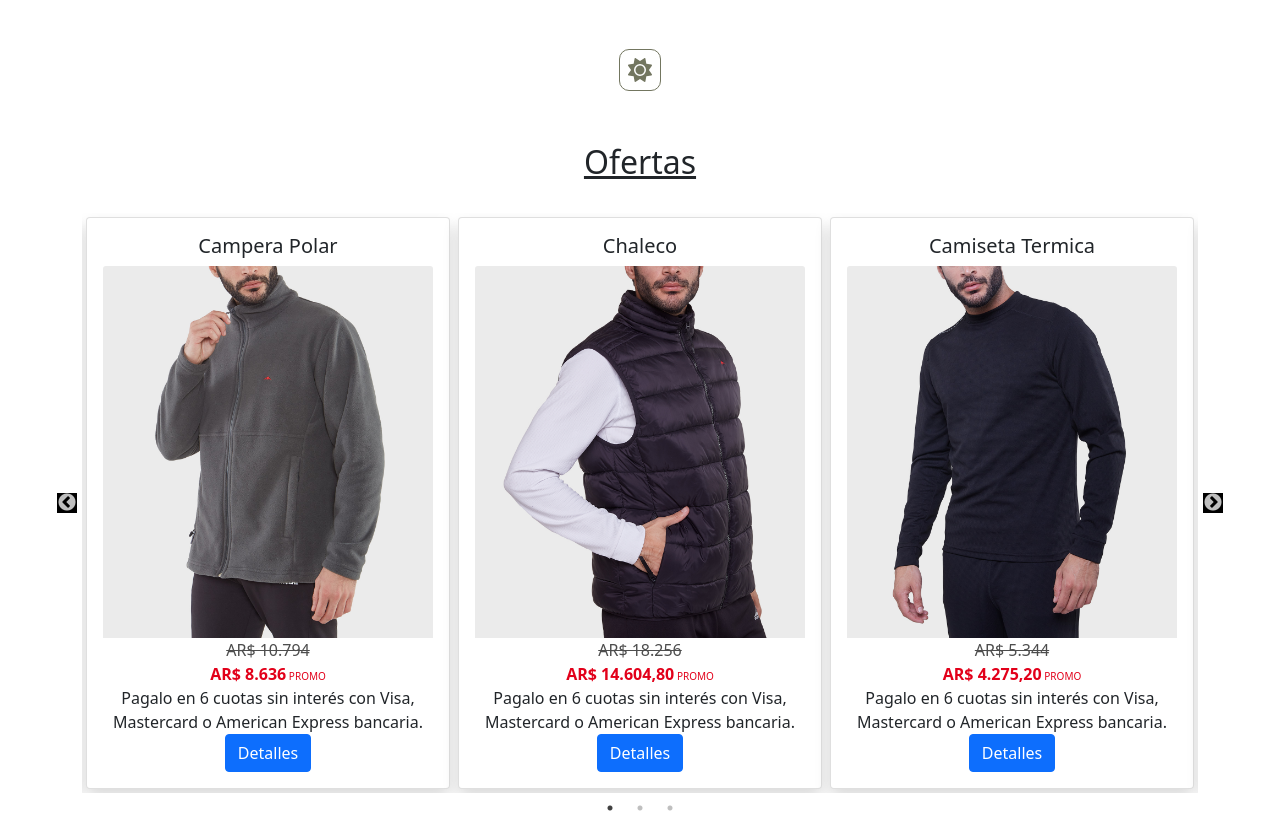
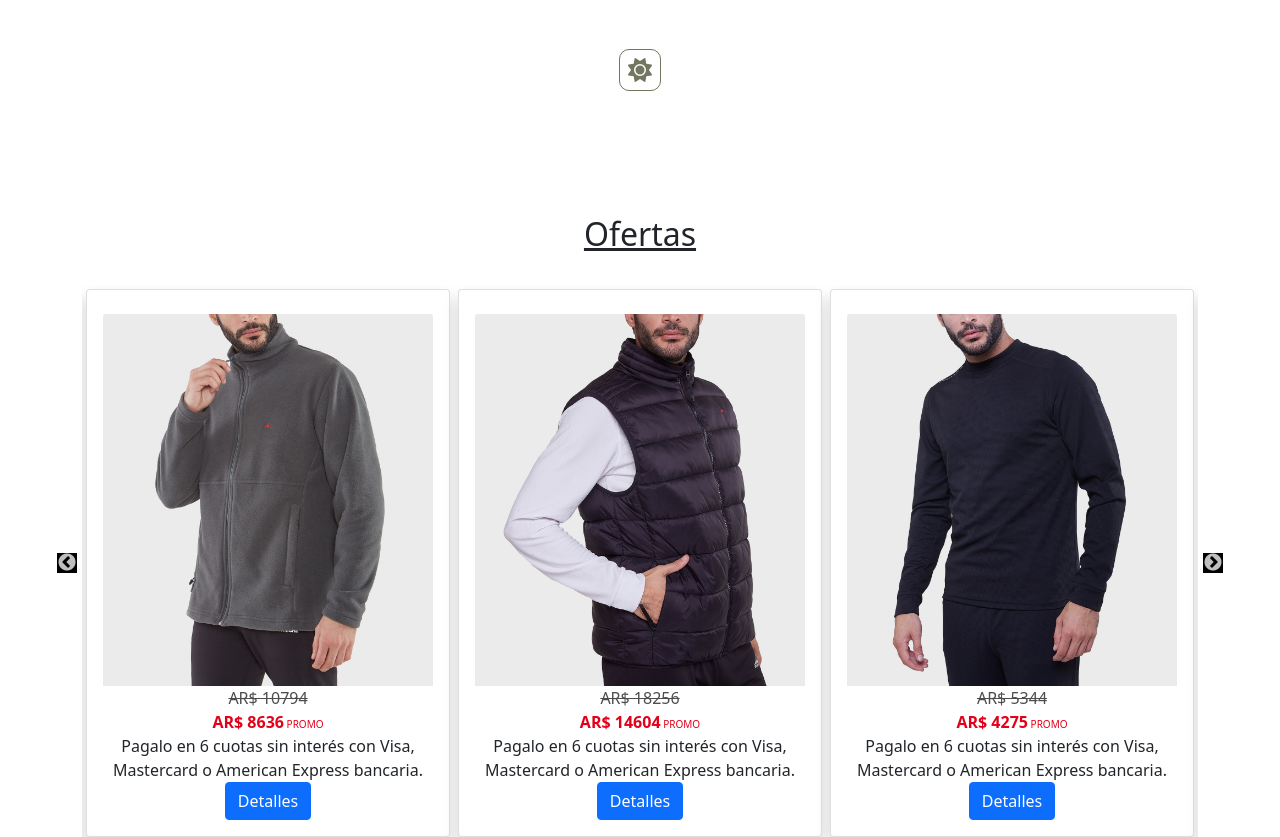
Before and after one commit to cdcalleja/Grupo-1-Proyecto-React, a React (Create React App) app: page / in a window 1280 px wide. Shown: the top 837 px of the page. Built offline with nearby package versions, Linux system fonts and the light colour scheme.

Commit message:
Modal terminado

```diff
--- a/src/App.jsx
+++ b/src/App.jsx
@@ -1,5 +1,5 @@
 import Details from "./components/Detalles/Details";
-import Products from "./components/Productos/Products";
+
 import ModoOscuro from "./components/Darktheme/ModoOscuro";
 import Productos from "./components/Productos/Productos";
 
@@ -9,12 +9,11 @@ import Productos from "./components/Productos/Productos";
 function App() {
   return (
     <div>
-      <ModoOscuro></ModoOscuro>
-      <Products></Products>
-      <br /><br />
-      <Productos></Productos>
+      <ModoOscuro/>
       <br /><br /><br />
-      <Details></Details>
+      <Productos/>
+      <br /><br /><br />
+      <Details/>
 
 
       {/* ToDoList
--- a/src/components/Productos/Productos.jsx
+++ b/src/components/Productos/Productos.jsx
@@ -2,11 +2,11 @@ import React from "react";
 import Slider from "react-slick";
 import "slick-carousel/slick/slick.css";
 import "slick-carousel/slick/slick-theme.css";
-import { Container, Col, Card, Button, Modal } from "react-bootstrap";
+import { Container, Col, Card} from "react-bootstrap";
 import '../Productos/products.css'
 import { ofertasDB } from "../../data/ofertas";
 import Emergente from "../Emergente/Emergente";
-import { useState } from 'react';
+// import { useState } from 'react';
 
 
 function SampleNextArrow(props) {
@@ -35,15 +35,6 @@ function SamplePrevArrow(props) {
 
 
 const Productos = () => {
-
-    const [show, setShow] = useState(false);
-
-    const handleClose = () => setShow(false);
-    const handleShow = () => setShow(true);
-
-    const [contador, setContador] = useState(0);
-    const sumar = () => setContador(contador + 1);
-    const restar = () => setContador(contador - 1);
 
     var settings = {
         dots: true,
@@ -97,43 +88,18 @@ const Productos = () => {
                             <Col xs={12} md={4} lg={2} key={e.id}>
                                 <Card className="text-center shadow m-2 m-md-1 h-100" style={{ boxSizing: "content-box" }}>
                                     <Card.Body >
-                                        <Card.Title>{e.name}</Card.Title>
+                                        <Card.Title></Card.Title>
                                         <Card.Img variant="top" src={e.img} />
                                         <span className="price-old">{e.priceold}</span>
                                         <br></br>
-                                        <span className="price-offer">{e.pricenew}</span>
-                                        <span className="price-name">     {e.promo}</span>
+                                        <span className="price-offer">AR$ {e.pricenew}</span>
+                                        <span className="price-name"> {e.promo}</span>
                                         <br />
                                         <span className="cuotas"> Pagalo en 6 cuotas sin interés con Visa, Mastercard o American Express bancaria.</span>
                                         <br />
 
-                                        <Emergente></Emergente>
-                                        <Button variant="primary" onClick={handleShow}>
-                                            Detalles
-                                        </Button>
-                                        {
-                                            <Modal show={show} onHide={handleClose}>
-                                                <Modal.Header closeButton>
-                                                    <Modal.Title>Compras</Modal.Title>
-                                                </Modal.Header>
-                                                <Modal.Body>
-                                                    <Button onClick={sumar}> + </Button>
-                                                    <span>  {contador} {e.pricenew}</span>
-                                                    <span> {e.name} </span>
-                                                    <Button onClick={restar}> - </Button>
+                                        <Emergente name= {e.name} pricenew={e.pricenew}/>
 
-                                                </Modal.Body>
-                                                <Modal.Footer>
-                                                    <Button variant="secondary" onClick={handleClose}>
-                                                        Cerrar
-                                                    </Button>
-                                                    <Button variant="primary" onClick={handleClose}>
-                                                        Agregar al carrito
-                                                    </Button>
-                                                </Modal.Footer>
-                                            </Modal>
-
-                                        }
                                     </Card.Body>
                                 </Card>
                             </Col>
--- a/src/components/Productos/Products.jsx
+++ /dev/null
@@ -1,116 +0,0 @@
-import React, { Component } from "react";
-import Slider from "react-slick";
-import "slick-carousel/slick/slick.css";
-import "slick-carousel/slick/slick-theme.css";
-import { Container, Col, Card, } from "react-bootstrap";
-import '../Productos/products.css'
-import { ofertasDB } from "../../data/ofertas";
-
-import Emergente from "../Emergente/Emergente";
-
-
-function SampleNextArrow(props) {
-    const { className, style, onClick } = props;
-    return (
-        <div
-            className={className}
-            style={{ ...style, display: "block", background: "black" }}
-            onClick={onClick}
-        />
-    );
-}
-
-function SamplePrevArrow(props) {
-    const { className, style, onClick } = props;
-    return (
-        <div
-            className={className}
-            style={{ ...style, display: "block", background: "black" }}
-            onClick={onClick}
-        />
-    );
-}
-
-
-
-
-
-
-
-export default class Responsive extends Component {
-    render() {
-        var settings = {
-            dots: true,
-            infinite: true,
-            speed: 500,
-            slidesToShow: 4,
-            slidesToScroll: 4,
-            initialSlide: 0,
-            nextArrow: <SampleNextArrow />,
-            prevArrow: <SamplePrevArrow />,
-            responsive: [
-                {
-                    breakpoint: 1600,
-                    settings: {
-                        slidesToShow: 3,
-                        slidesToScroll: 3,
-                        infinite: true,
-                        dots: true
-                    }
-                },
-                {
-                    breakpoint: 600,
-                    settings: {
-                        slidesToShow: 2,
-                        slidesToScroll: 2,
-                        initialSlide: 2,
-                        infinite: true,
-                        dots: true
-                    }
-                },
-                {
-                    breakpoint: 480,
-                    settings: {
-                        slidesToShow: 1,
-                        slidesToScroll: 1,
-                        infinite: true,
-                        dots: true
-                    }
-                }
-            ]
-        };
-        return (
-            <Container fluid>
-                <h2 className="tituloofertas"> Ofertas </h2>
-                <br />
-                <Container>
-                    <Slider {...settings}>
-                        {
-
-                            ofertasDB.map(e => (
-                                <Col xs={12} md={4} lg={2} key={e.id}>
-                                    <Card className="text-center shadow m-2 m-md-1 h-100" style={{ boxSizing: "content-box" }}>
-                                        <Card.Body >
-                                            <Card.Title>{e.name}</Card.Title>
-                                            <Card.Img variant="top" src={e.img} />
-                                            <span className="price-old">{e.priceold}</span>
-                                            <br></br>
-                                            <span className="price-offer">{e.pricenew}</span>
-                                            <span className="price-name">     {e.promo}</span>
-                                            <br />
-                                            <span className="cuotas"> Pagalo en 6 cuotas sin interés con Visa, Mastercard o American Express bancaria.</span>
-                                            <br />
-
-                                        <Emergente></Emergente>
-                                        </Card.Body>
-                                    </Card>
-                                </Col>
-                            ))
-                        }
-
-                    </Slider>
-                </Container>
-            </Container>
-        );
-    }
-}
--- a/src/data/ofertas.js
+++ b/src/data/ofertas.js
@@ -14,16 +14,16 @@ export const ofertasDB = [{
     id: 1,
     img: ` ${camperapolar} `,
     name: "Campera Polar",
-    priceold: "AR$ 10.794",
-    pricenew: "AR$ 8.636",
+    priceold: "AR$ 10794",
+    pricenew: 8636,
     promo: "promo",
 },
 {
     id: 2,
     img: ` ${chaleco} `,
     name: "Chaleco",
-    priceold: "AR$ 18.256",
-    pricenew: "AR$ 14.604,80",
+    priceold: "AR$ 18256",
+    pricenew: 14604,
     promo: "promo",
 
 },
@@ -31,56 +31,56 @@ export const ofertasDB = [{
     id: 3,
     img: ` ${camisetatermica} `,
     name: "Camiseta Termica",
-    priceold: "AR$ 5.344",
-    pricenew: "AR$ 4.275,20",
+    priceold: "AR$ 5344",
+    pricenew: 4275,
     promo: "promo",
 },
 {
     id: 4,
     img: ` ${camisa} `,
     name: "Camisa",
-    priceold: "AR$ 14.277",
-    pricenew: "AR$ 11.421,60",
+    priceold: "AR$ 14277",
+    pricenew: 11421,
     promo: "promo",
 },
 {
     id: 5,
     img: ` ${chomba} `,
     name: "Chomba",
-    priceold: "AR$ 6.686",
-    pricenew: "AR$ 5.348,80",
+    priceold: "AR$ 6686",
+    pricenew: 5348,
     promo: "promo",
 },
 {
     id: 6,
     img: ` ${remera} `,
     name: "Remera",
-    priceold: "AR$ 5.647",
-    pricenew: "AR$ 4.517,60",
+    priceold: "AR$ 5647",
+    pricenew: 4517,
     promo: "promo",
 },
 {
     id: 7,
     img: ` ${rompevientos} `,
     name: "Rompe Vientos",
-    priceold: "AR$ 32.339",
-    pricenew: "AR$ 25.871,20",
+    priceold: "AR$ 32339",
+    pricenew: 25871,
     promo: "promo",
 },
 {
     id: 8,
     img: ` ${pantalon} `,
     name: "Pantalon",
-    priceold: "AR$ 18.875",
-    pricenew: "AR$ 15.100",
+    priceold: "AR$ 18875",
+    pricenew: 15100,
     promo: "promo",
 },
 {
     id: 9,
     img: ` ${zapatillas} `,
     name: "Zapatilla Running",
-    priceold: "AR$ 20.221",
-    pricenew: "AR$ 18.198,90",
+    priceold: "AR$ 20221",
+    pricenew: 18198,
     promo: "promo",
 },
 ];
```
Also changed, not shown: src/components/Emergente/Emergente.jsx (+33 -7 lines).
